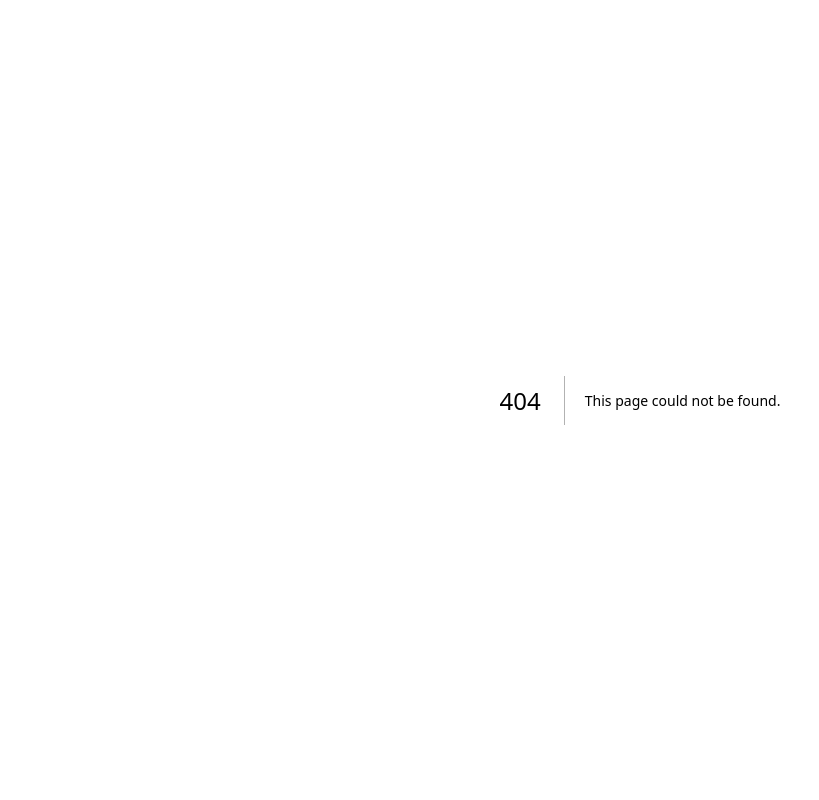
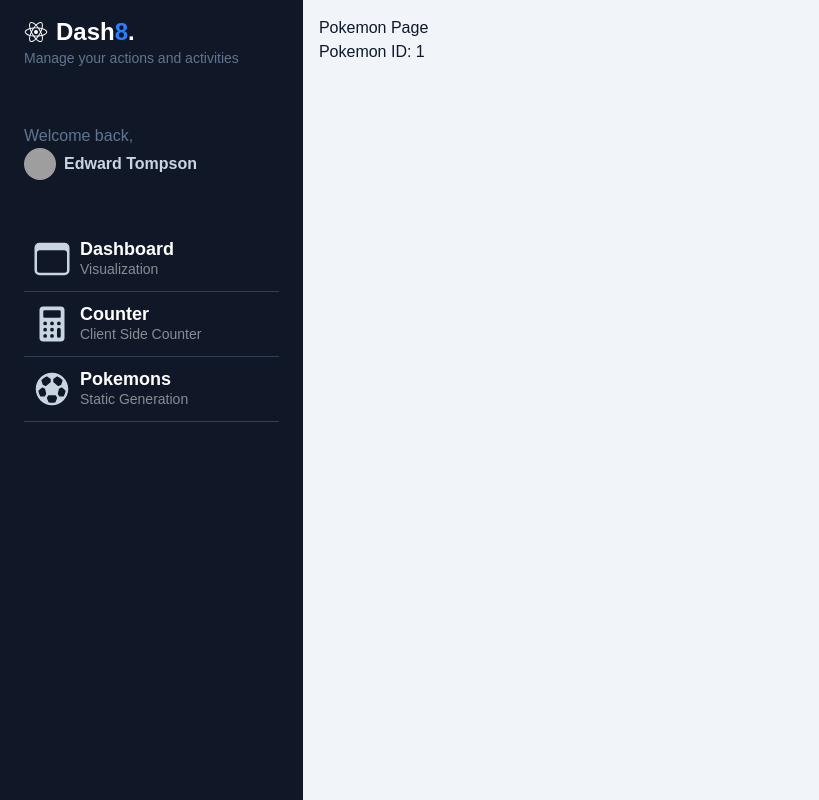
Before and after one commit to jpin730/next-dashboard, a Next.js app: page /dashboard/pokemons/1 in a window 1280 px wide. Before the commit this address had no page. Shown: the whole page, without its empty margins (0-819 px from the left). Built offline with nearby package versions, Linux system fonts and the light colour scheme; grey boxes are pictures that could not be loaded.

Commit message:
feat: :sparkles: add PokemonPage component

```diff
--- /dev/null
+++ b/app/dashboard/pokemons/[id]/page.tsx
@@ -0,0 +1,17 @@
+import type { WithParams } from '@/features/shared/interfaces/WithParams'
+
+interface Params {
+  id: string
+}
+
+type Props = WithParams<Params>
+
+export default async function PokemonPage({ params }: Readonly<Props>) {
+  const { id } = await params
+  return (
+    <main>
+      <h1>Pokemon Page</h1>
+      <p>Pokemon ID: {id}</p>
+    </main>
+  )
+}
--- a/features/shared/enums/Path.tsx
+++ b/features/shared/enums/Path.tsx
@@ -4,5 +4,5 @@ export enum Path {
   Main = '/dashboard/main',
   Counter = '/dashboard/counter',
   Pokemons = '/dashboard/pokemons',
-  PokemonWithId = '/pokemons/:id',
+  PokemonWithId = '/dashboard/pokemons/:id',
 }
--- /dev/null
+++ b/features/shared/interfaces/WithParams.ts
@@ -0,0 +1,3 @@
+export interface WithParams<T extends object> {
+  params: Promise<T>
+}
```
